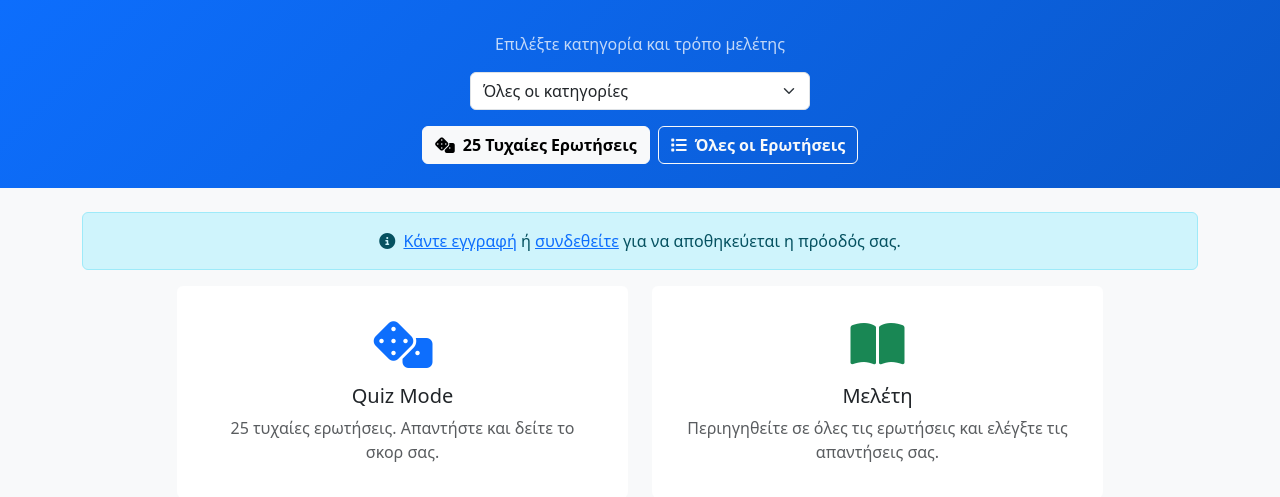
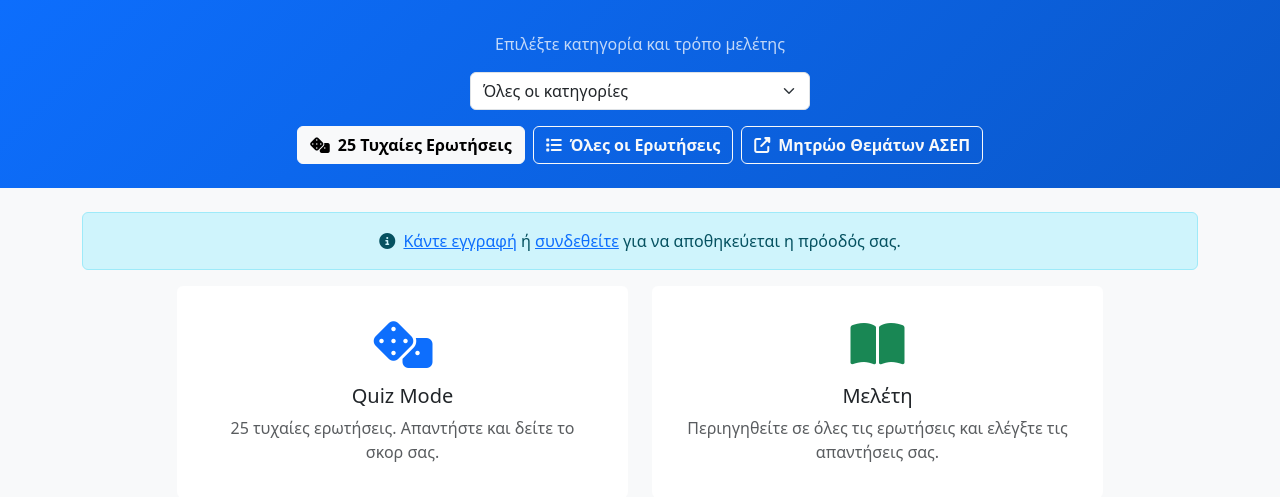
Before and after one commit to Skioulis/ASEP-2027, a Flask app: page / in a window 1280 px wide. Shown: the part 56-553 px from the top of the page. Run offline with Flask 3, Linux system fonts and the light colour scheme; data that the repository does not hold is empty; some libraries are stand-ins or nearby versions.

Commit message:
Link to ASEP's official question register from the home page
Co-Authored-By: Claude Opus 5.5 <noreply@anthropic.com>

```diff
--- a/templates/index.html
+++ b/templates/index.html
@@ -24,6 +24,10 @@
       <button id="btnBrowse" class="btn btn-outline-light fw-semibold">
         <i class="fas fa-list me-2"></i>Όλες οι Ερωτήσεις
       </button>
+      <a class="btn btn-outline-light fw-semibold" href="https://info.asep.gr/mitroo-thematon-gnoseon"
+         target="_blank" rel="noopener">
+        <i class="fas fa-external-link-alt me-2"></i>Μητρώο Θεμάτων ΑΣΕΠ
+      </a>
     </div>
   </div>
 </div>
```
Also changed, not shown: tests/test_pages.py (+6 -0 lines).
